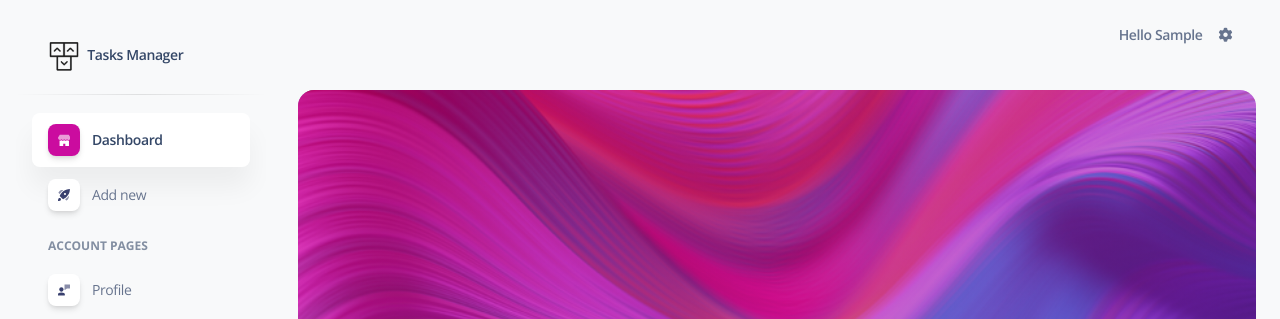
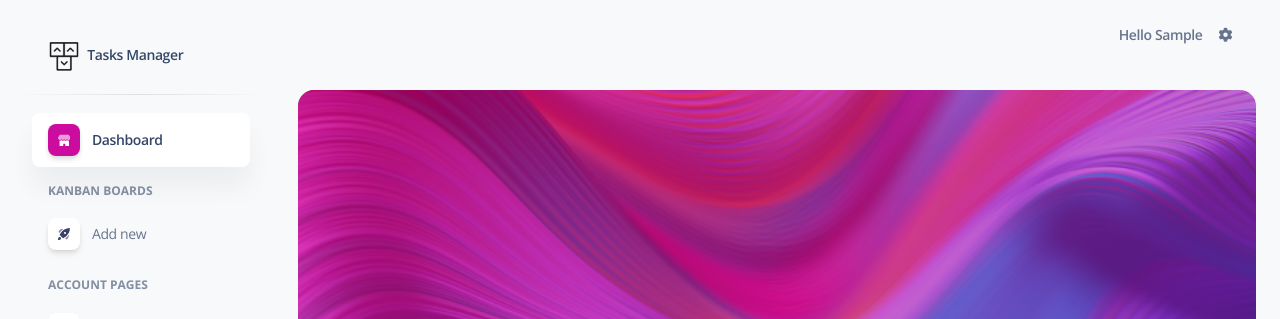
Before and after one commit to Szezi/TasksManager, a Django app: page /accounts/profile-detail in a window 1280 px wide. Shown: the top 319 px of the page. Run offline with Django 4.2, Linux system fonts and the light colour scheme; the visitor is signed in with stand-in values (Sample User, id 1); data comes from the database, SQL or seed files in the repository; data that the repository does not hold is empty; some libraries are stand-ins or nearby versions.

Commit message:
style: add "Kanban boards" label

```diff
--- a/templates/navbar-side.html
+++ b/templates/navbar-side.html
@@ -10,6 +10,7 @@
     <hr class="horizontal dark mt-0">
     <div class="collapse navbar-collapse  w-auto  max-height-vh-100 h-100" id="sidenav-collapse-main">
       <ul class="navbar-nav">
+
         <li class="nav-item">
           <a class="nav-link  active" href="{% url 'dashboard' %}">
             <div class="icon icon-shape icon-sm shadow border-radius-md bg-white text-center me-2 d-flex align-items-center justify-content-center">
@@ -29,6 +30,9 @@
             </div>
             <span class="nav-link-text ms-1">Dashboard</span>
           </a>
+        </li>
+        <li class="nav-item mt-3">
+          <h6 class="ps-4 ms-2 text-uppercase text-xs font-weight-bolder opacity-6">Kanban boards</h6>
         </li>
         {% for board in boards %}
           {% for member in board.members.all %}
```
